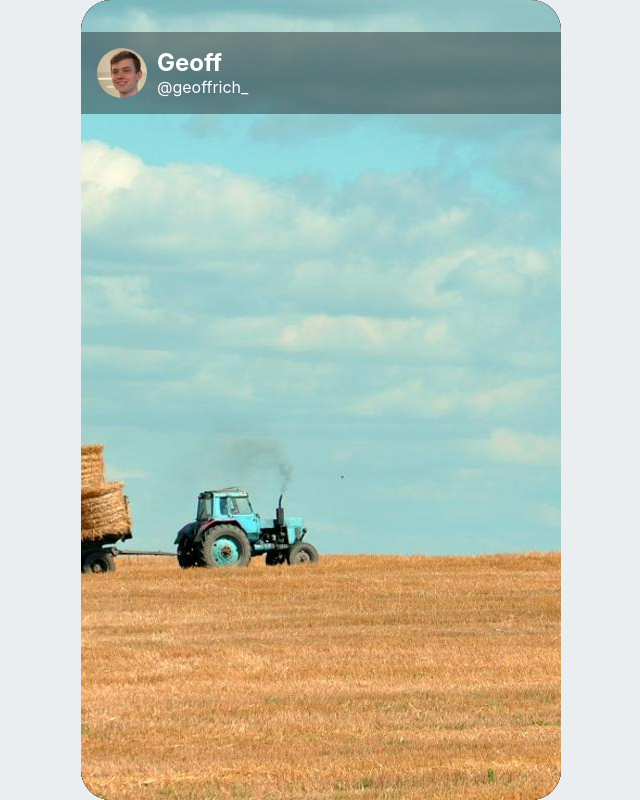
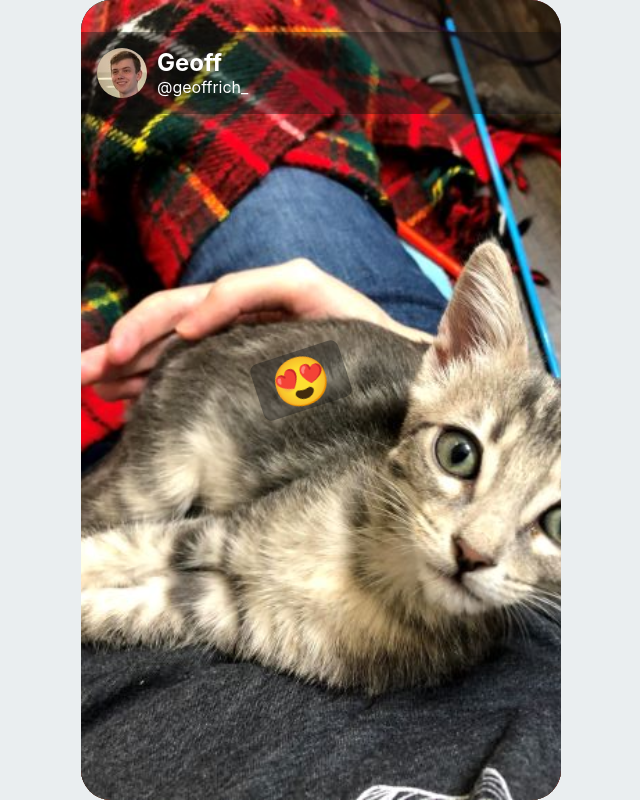
Before and after one commit to geoffrich/svelte-stories, a Svelte app: page / in a window 1280 px wide. Shown: the whole page, without its empty margins (319-959 px from the left). Built offline with nearby package versions, Linux system fonts and the light colour scheme.

Commit message:
Add instructions, alt text, story text

```diff
--- a/public/global.css
+++ b/public/global.css
@@ -73,3 +73,19 @@ button:focus {
 p {
 	margin: 0;
 }
+
+.visually-hidden {
+	clip: rect(0 0 0 0);
+  clip-path: inset(50%);
+  height: 1px;
+  overflow: hidden;
+  position: absolute;
+  white-space: nowrap;
+  width: 1px;
+}
+
+main {
+	display: grid;
+	place-items: center;
+	height: 100%;
+}
--- a/src/App.svelte
+++ b/src/App.svelte
@@ -3,5 +3,6 @@
 </script>
 
 <main>
+	<h1 class="visually-hidden">Stories Demo</h1>
 	<StoryContainer></StoryContainer>
 </main>
--- a/src/Story.svelte
+++ b/src/Story.svelte
@@ -1,6 +1,7 @@
 <script>
-  export let src;
+  export let image;
   export let stackOrder = 0;
+  const { src, alt, text } = image;
 
   import { fade } from 'svelte/transition';
 </script>
@@ -12,7 +13,23 @@
     height: 100%;
     border-radius: 3ch;
     z-index: var(--stack-order);
+    display: grid;
+    place-items: center;
+  }
+
+  .text {
+    background: rgba(16, 16, 16, 0.4);
+    color: white;
+    font-size: 3rem;
+    padding: 0 1rem;
+    border-radius: 0.5rem;
+    transform: translate(-20px, -20px) rotate(-18deg);
   }
 </style>
 
-<article transition:fade={{duration: 300 }} style="--src: url({src}); --stack-order: {stackOrder};"></article>
+<article transition:fade={{duration: 300 }} style="--src: url({src}); --stack-order: {stackOrder};">
+  <p class="visually-hidden">Image alt: {alt}</p>
+  {#if text}
+  <p class="text">{text}</p>
+  {/if}
+</article>
--- a/src/StoryContainer.svelte
+++ b/src/StoryContainer.svelte
@@ -17,7 +17,7 @@
     const median = stories.offsetLeft + stories.clientWidth / 2;
     const forward = e.clientX > median;
     if (e.ctrlKey) {
-      forward ? nextUser() : previousUser();
+      forward ? nextUser() : previousUser(true);
     } else {
       setImageVisibility(forward);
     }
@@ -120,7 +120,7 @@
     outline: 5px solid red;
   }
 
-  p {
+  .end {
     position: absolute;
     top: 50%;
     left: 0;
@@ -128,6 +128,26 @@
     text-align: center;
     font-size: 2rem;
     font-weight: 700;
+  }
+
+  #hover, #focus {
+    display: none;
+    padding: 0.5rem 1rem 1rem 1rem;
+  }
+
+  .instructions {
+    z-index: var(--stack-order);
+    position: absolute;
+    background: black;
+    color: white;
+    bottom: 0;
+    width: 100%;
+    text-align: center;
+    border-radius: 0 0 3ch 3ch;
+  }
+
+  :global(.stories:hover:not(.focus-visible)) #hover, :global(.stories.focus-visible:focus #focus) {
+    display: block;
   }
 </style>
 
@@ -140,6 +160,7 @@
   role="region"
   aria-label="stories"
   tabindex="0"
+  aria-describedby="focus"
   on:click={handleClick}
   on:keydown={handleKeydown}>
   {#each users as user, userIdx}
@@ -149,13 +170,16 @@
         stackOrder={users.length - userIdx}
         offset={userIdx === currentUserIndex ? offset : 0}>
         {#each user.images as image, idx}
-          {#if idx >= currentImageIndex}
-            <Story src={image.src} stackOrder={user.images.length - idx} />
+          {#if userIdx !== currentUserIndex || idx >= currentImageIndex}
+            <Story {image} stackOrder={user.images.length - idx} />
           {/if}
         {/each}
       </User>
     {/if}
   {/each}
-  <p>You've reached the end!</p>
-
+  <p class="end">You've reached the end!</p>
+    <div class="instructions" style="--stack-order: {users.length + 1}">
+      <p id="hover">Click on the left and right side to scroll. Holding CTRL skips to the next user.</p>
+      <p id="focus">Use the left and right arrow keys to scroll. Holding CTRL skips to the next user.</p>
+    </div>
 </div>
--- a/src/mockData.js
+++ b/src/mockData.js
@@ -1,34 +1,47 @@
 export const users = [
   {
-    username: "geoffrich_",
-    displayname: "Geoff",
-    profileSrc: "/images/profile1.jpg",
-    images: makeImages([
-      "/images/stories/1.jpg",
-      "/images/stories/percy.jpg",
-      "/images/stories/oliver.jpg",
-    ])
+    username: 'geoffrich_',
+    displayname: 'Geoff',
+    profileSrc: '/images/profile1.jpg',
+    images: [
+      {
+        src: '/images/stories/oliver.jpg',
+        alt: 'A cute kitten staring into the camera',
+        text: '😍'
+      },
+      {
+        src: '/images/stories/percy.jpg',
+        alt: 'A grey cat sprawled out and showing its belly'
+      },
+      { src: '/images/stories/1.jpg', alt: 'A tractor in a grain field' }
+    ]
   },
   {
-    username: "SvelteSociety",
-    displayname: "Svelte Society",
-    profileSrc: "/images/profile3.jpg",
-    images: makeImages(["/images/stories/2.jpg"])
+    username: 'SvelteSociety',
+    displayname: 'Svelte Society',
+    profileSrc: '/images/profile3.jpg',
+    images: [
+      {
+        src: '/images/stories/2.jpg',
+        alt: 'A shallow lake with trees and sun breaking through the clouds'
+      }
+    ]
   },
   {
-    username: "argyleink",
-    displayname: "Adam Argyle",
-    profileSrc: "/images/profile2.jpg",
-    images: makeImages([
-      "/images/stories/3.jpg",
-      "/images/stories/4.jpg"
-    ])
+    username: 'argyleink',
+    displayname: 'Adam Argyle',
+    profileSrc: '/images/profile2.jpg',
+    images: [
+      {
+        src: '/images/stories/3.jpg',
+        alt: 'A large body of water with blue hills in the background',
+        text: 'So peaceful!'
+      },
+      {
+        src: '/images/stories/4.jpg',
+        alt: 'A forest under heavy fog',
+        text: '🥶'
+      }
+    ]
   }
-]
-
-function makeImages(filenames) {
-  return filenames.map(src => ({
-    src,
-    isSeen: false
-  }));
-}
+];
```
